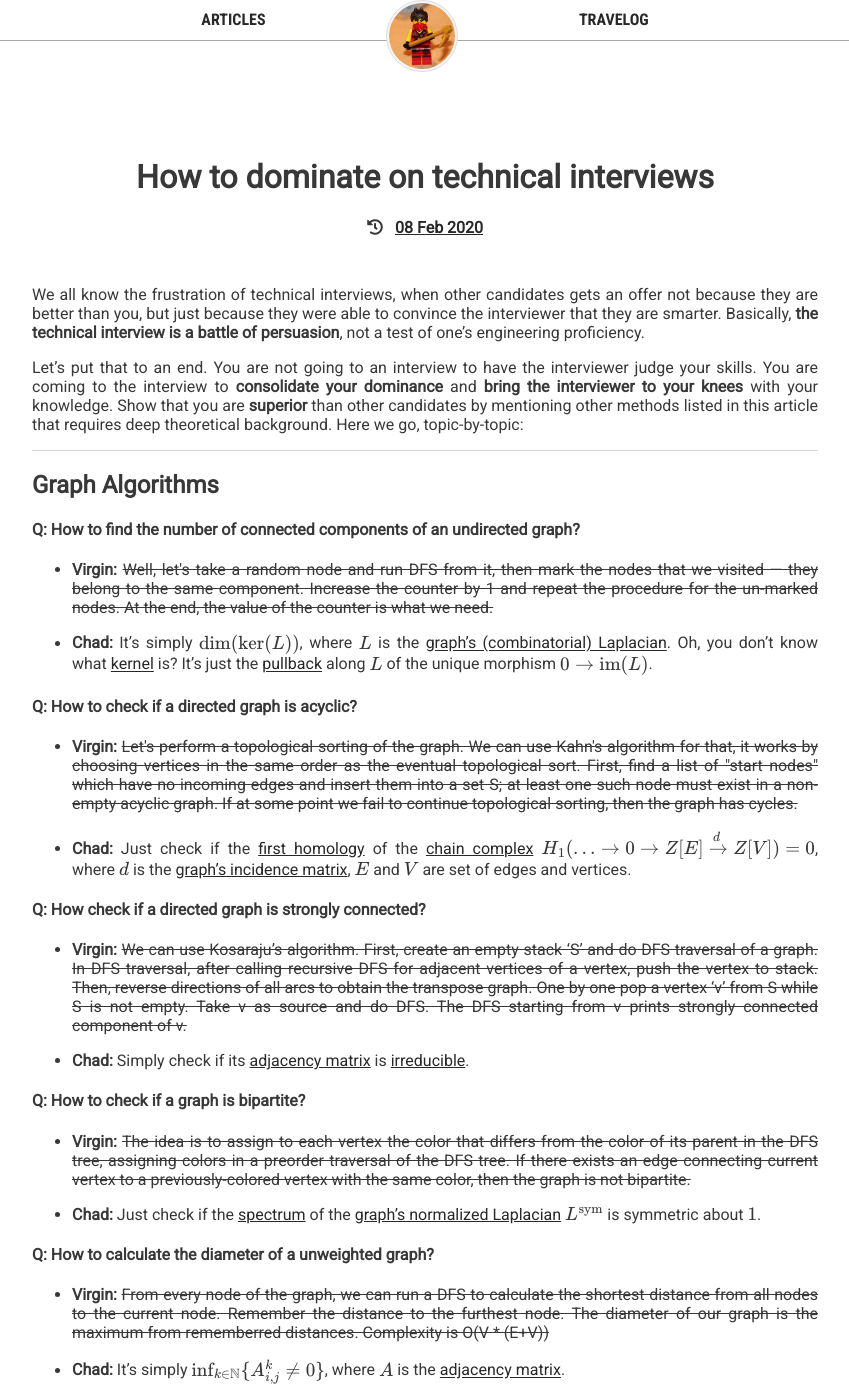
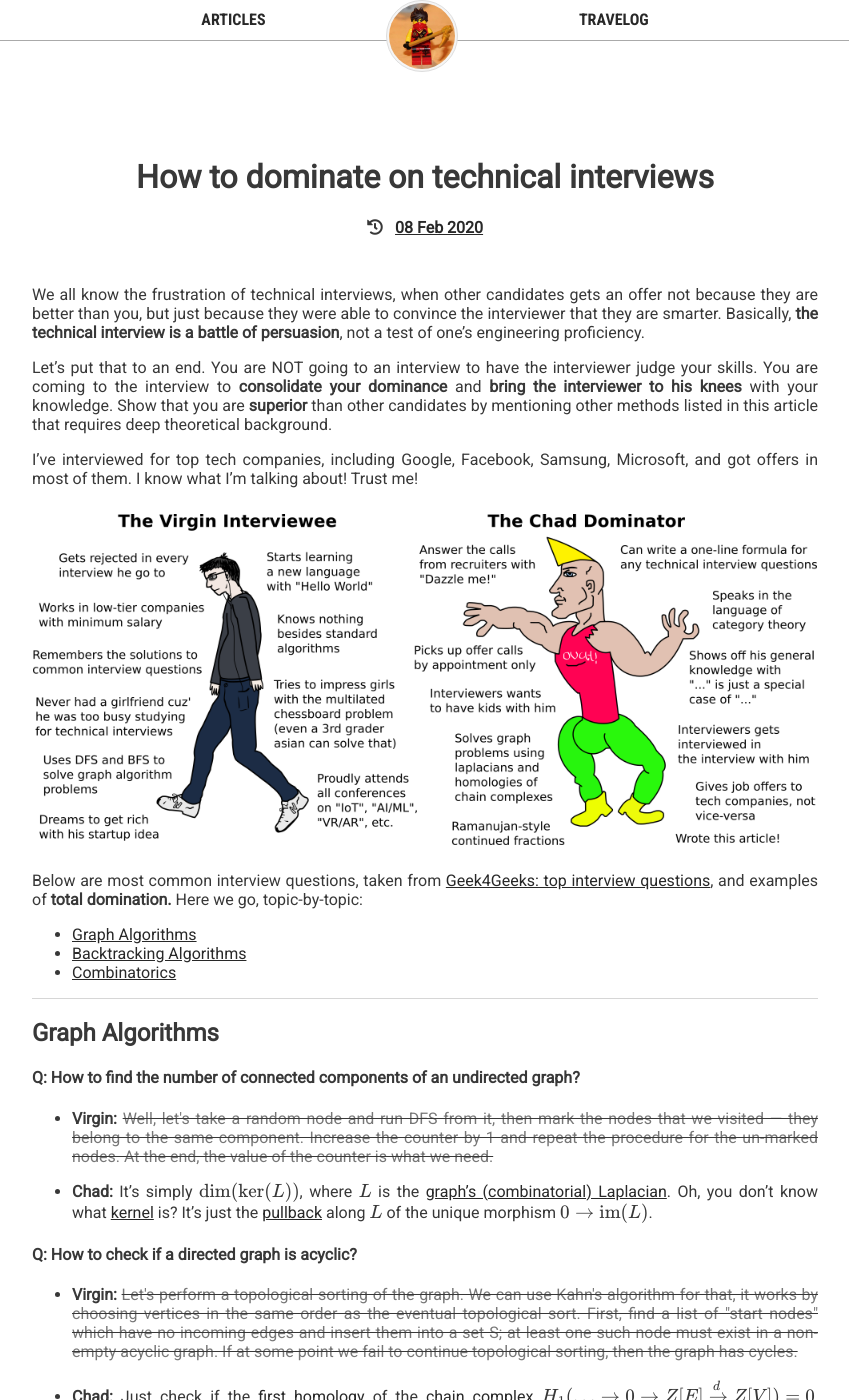
Before and after one commit to hav4ik/hav4ik.github.io, a Jekyll site: the page built from articles/_posts/2020-02-08-how-to-dominate-on-tech-interviews.md, in a window 1280 px wide and 1400 px high. Shown: the whole window, without its empty margins (215-1064 px from the left). Built offline with Jekyll 4.4.1, drawn with Linux system fonts in a browser that asks for light colours; nearby versions of some CDN libraries; formulas are drawn with MathJax 3; comment, search, counter and statistics services are not loaded; some of the changed text lies outside the part shown.

Commit message:
Added more memes

```diff
--- a/articles/_posts/2020-02-08-how-to-dominate-on-tech-interviews.md
+++ b/articles/_posts/2020-02-08-how-to-dominate-on-tech-interviews.md
@@ -4,54 +4,69 @@
 type: "article"
 title: "How to dominate on technical interviews"
 image:
-  feature: "articles/images/2020-02-08-how-to-dominate-on-tech-interviews/trollfacaaaae.jpg"
+  feature: "articles/images/2020-02-08-how-to-dominate-on-tech-interviews/virgin_vs_chad_interview.png"
   display: false
-commits: https://github.com/hav4ik/hav4ik.github.io/commits/master/articles/_posts/2019-01-07-lorenz-attractor.md
+commits: https://github.com/hav4ik/hav4ik.github.io/commits/master/articles/_posts/2020-02-08-how-to-dominate-on-tech-interviews.md
 tags: [math]
-excerpt: "Do you want to dominate your interviewer? Wanna bring him to your knees? Make him think that you're superior? I'll tell you how!"
+excerpt: "Do you want to dominate your interviewer? Wanna bring him to his knees? Make him think that you're superior? I'll tell you how!"
 comments: true
-hidden: true
 ---
 
 We all know the frustration of technical interviews, when other candidates gets an offer not because they are better than you, but just because they were able to convince the interviewer that they are smarter. Basically, **the technical interview is a battle of persuasion**, not a test of one's engineering proficiency.
 
-Let's put that to an end. You are not going to an interview to have the interviewer judge your skills. You are coming to the interview to **consolidate your dominance** and **bring the interviewer to your knees** with your knowledge. Show that you are **superior** than other candidates by mentioning other methods listed in this article that requires deep theoretical background. Here we go, topic-by-topic:
+Let's put that to an end. You are NOT going to an interview to have the interviewer judge your skills. You are coming to the interview to **consolidate your dominance** and **bring the interviewer to his knees** with your knowledge. Show that you are **superior** than other candidates by mentioning other methods listed in this article that requires deep theoretical background.
+
+I've interviewed for top tech companies, including Google, Facebook, Samsung, Microsoft, and got offers in most of them. I know what I'm talking about! Trust me!
+
+
+{% capture imblock1 %}
+    {{ site.url }}/articles/images/2020-02-08-how-to-dominate-on-tech-interviews/virgin_vs_chad_interview.png
+{% endcapture %}
+{% include gallery images=imblock1 cols=1 %}
+
+
+Below are most common interview questions, taken from [Geek4Geeks: top interview questions][geek-for-geeks-questions], and examples of **total domination.** Here we go, topic-by-topic:
+
+* [Graph Algorithms](#graph-algorithms)
+* [Backtracking Algorithms](#backtracking-algorithms)
+* [Combinatorics](#combinatorics)
 
 --------------------------------------------------
 
+<a name="graph-algorithms"></a>
 ## Graph Algorithms
 
 #### Q: How to find the number of connected components of an undirected graph?
 
-*  **Virgin:** <s>Well, let's take a random node and run DFS from it, then mark the nodes that we visited &mdash; they belong to the same component. Increase the counter by 1 and repeat the procedure for the un-marked nodes. At the end, the value of the counter is what we need.</s>
+*  **Virgin:** <s><font color="#777">Well, let's take a random node and run DFS from it, then mark the nodes that we visited &mdash; they belong to the same component. Increase the counter by 1 and repeat the procedure for the un-marked nodes. At the end, the value of the counter is what we need.</font></s>
 
 *  **Chad:** It's simply $$\dim(\ker(L))$$, where $$L$$ is the [graph's (combinatorial) Laplacian][wiki-graph-laplacian]. Oh, you don't know what [kernel][nlab-kernel] is? It's just the [pullback][nlab-pullback] along $$L$$ of the unique morphism $$0 \to \text{im}(L)$$.
 
 
 #### Q: How to check if a directed graph is acyclic?
 
-* **Virgin:** <s>Let's perform a topological sorting of the graph. We can use Kahn's algorithm for that, it works by choosing vertices in the same order as the eventual topological sort. First, find a list of "start nodes" which have no incoming edges and insert them into a set S; at least one such node must exist in a non-empty acyclic graph. If at some point we fail to continue topological sorting, then the graph has cycles.</s>
+* **Virgin:** <s><font color="#777">Let's perform a topological sorting of the graph. We can use Kahn's algorithm for that, it works by choosing vertices in the same order as the eventual topological sort. First, find a list of "start nodes" which have no incoming edges and insert them into a set S; at least one such node must exist in a non-empty acyclic graph. If at some point we fail to continue topological sorting, then the graph has cycles.</font></s>
 
 * **Chad:** Just check if the [first homology][nlab-homology] of the [chain complex][nlab-chain-complex] $$\textstyle H_1(\ldots \to 0 \to Z[E] \xrightarrow{d} Z[V]) = 0$$, where $$d$$ is the [graph's incidence matrix][wiki-incidence-matrix], $$E$$ and $$V$$ are set of edges and vertices.
 
 
 #### Q: How check if a directed graph is strongly connected?
 
-* **Virgin:** <s>We can use Kosaraju’s algorithm. First, create an empty stack ‘S’ and do DFS traversal of a graph. In DFS traversal, after calling recursive DFS for adjacent vertices of a vertex, push the vertex to stack. Then, reverse directions of all arcs to obtain the transpose graph. One by one pop a vertex ‘v’ from S while S is not empty. Take v as source and do DFS. The DFS starting from v prints strongly connected component of v.</s>
+* **Virgin:** <s><font color="#777">We can use Kosaraju’s algorithm. First, create an empty stack ‘S’ and do DFS traversal of a graph. In DFS traversal, after calling recursive DFS for adjacent vertices of a vertex, push the vertex to stack. Then, reverse directions of all arcs to obtain the transpose graph. One by one pop a vertex ‘v’ from S while S is not empty. Take v as source and do DFS. The DFS starting from v prints strongly connected component of v.</font></s>
 
 * **Chad:** Simply check if its [adjacency matrix][wiki-adjacency-matrix] is [irreducible][wolfram-irreducible-matrix].
 
 
 #### Q: How to check if a graph is bipartite?
 
-* **Virgin:** <s>The idea is to assign to each vertex the color that differs from the color of its parent in the DFS tree, assigning colors in a preorder traversal of the DFS tree. If there exists an edge connecting current vertex to a previously-colored vertex with the same color, then the graph is not bipartite.</s>
+* **Virgin:** <s><font color="#777">The idea is to assign to each vertex the color that differs from the color of its parent in the DFS tree, assigning colors in a preorder traversal of the DFS tree. If there exists an edge connecting current vertex to a previously-colored vertex with the same color, then the graph is not bipartite.</font></s>
 
 * **Chad:** Just check if the [spectrum][wiki-spectrum-of-a-matrix] of the [graph's normalized Laplacian][wiki-graph-laplacian] $$L^{\text{sym}}$$ is symmetric about $$1$$.
 
 
 #### Q: How to calculate the diameter of a unweighted graph?
 
-* **Virgin:** <s> From every node of the graph, we can run a DFS to calculate the shortest distance from all nodes to the current node. Remember the distance to the furthest node. The diameter of our graph is the maximum from rememberred distances. Complexity is O(V * (E+V))</s>
+* **Virgin:** <s><font color="#777"> From every node of the graph, we can run a DFS to calculate the shortest distance from all nodes to the current node. Remember the distance to the furthest node. The diameter of our graph is the maximum from rememberred distances. Complexity is O(V * (E+V))</font></s>
 
 * **Chad:** It's simply $$\inf_{k \in \mathbb{N}} \{ A^k_{i,j} \ne 0 \}$$, where $$A$$ is the [adjacency matrix][wiki-adjacency-matrix].
 
@@ -59,25 +74,26 @@
 
 ----------------------------------------------
 
+<a name="backtracking-algorithms"></a>
 ## Backtracking algorithms
 
 #### Q: How to find the solutions for a Sudoku puzzle?
 
-* **Virgin:** <s>Like all other Backtracking problems, we can solve Sudoku by one by one assigning numbers to empty cells. Before assigning a number, we check whether it is safe to assign. We basically check that the same number is not present in the current row, current column and current 3X3 subgrid. After checking for safety, we assign the number, and recursively check whether this assignment leads to a solution or not. If the assignment doesn’t lead to a solution, then we try the next number for the current empty cell. And if none of the number (1 to 9) leads to a solution, we return false.</s>
+* **Virgin:** <s><font color="#777">Like all other Backtracking problems, we can solve Sudoku by one by one assigning numbers to empty cells. Before assigning a number, we check whether it is safe to assign. We basically check that the same number is not present in the current row, current column and current 3X3 subgrid. After checking for safety, we assign the number, and recursively check whether this assignment leads to a solution or not. If the assignment doesn’t lead to a solution, then we try the next number for the current empty cell. And if none of the number (1 to 9) leads to a solution, we return false.</font></s>
 
 * **Chad:** It's just points in the [vanishing locus][nlab-vanishing-locus] of [ideal][nlab-ideal] $$I$$ generated by [uni-][wolfram-univariate-polynomial] and [bi-nomials][wolfram-bivariate-polynomial] imposed by puzzle rules. Simply calculate the shape of the [reduced Gröbner basis][wiki-groebner-basis] of $$I + \langle \{x_i - a_i\}_{i \in L}\rangle$$, where $$\{a_i\}_{i\in L}$$ are pre-assigned values &mdash; the solution can be read off from it. [*(source)*][sol-sudoku]
 
 
 #### Q: How to check if a graph is Hamiltonian (has a path that visits each vertex exactly once)?
 
-* **Virgin:** <s>Create an empty path array and add vertex 0 to it. Add other vertices, starting from the vertex 1. Before adding a vertex, check for whether it is adjacent to the previously added vertex and not already added. If we find such a vertex, we add the vertex as part of the solution. If we do not find a vertex then we return false.</s>
+* **Virgin:** <s><font color="#777">Create an empty path array and add vertex 0 to it. Add other vertices, starting from the vertex 1. Before adding a vertex, check for whether it is adjacent to the previously added vertex and not already added. If we find such a vertex, we add the vertex as part of the solution. If we do not find a vertex then we return false.</font></s>
 
 * **Chad:** Compute it's [first homology group][nlab-homology] of it. If it's not [torsion-free][wiki-torsion-free], then it's not Hamiltonian. [*(source)*][sol-hamilton]
 
 
 #### Q: Place $$n$$ queens on an $$n \times n$$ chessboard such that no two queens attack each other.
 
-* **Virgin:** <s>(1) Start in the leftmost column. (2) If all queens are placed then return true. (3) Try all rows in the current column. Do following for every tried row. (3a) If the queen can be placed safely in this row then mark this [row, column] as part of the solution and recursively check if placing queen here leads to a solution. (3b) If placing the queen in [row, column] leads to a solution then return true. (3c) If placing queen doesn't lead to a solution then unmark this [row, column] and go to step (3a) to try other rows. If all rows have been tried and nothing worked, return false to trigger backtracking.</s>
+* **Virgin:** <s><font color="#777">(1) Start in the leftmost column. (2) If all queens are placed then return true. (3) Try all rows in the current column. Do following for every tried row. (3a) If the queen can be placed safely in this row then mark this [row, column] as part of the solution and recursively check if placing queen here leads to a solution. (3b) If placing the queen in [row, column] leads to a solution then return true. (3c) If placing queen doesn't lead to a solution then unmark this [row, column] and go to step (3a) to try other rows. If all rows have been tried and nothing worked, return false to trigger backtracking.</font></s>
 
 * **Chad:** Construct a $$n \times n$$ [magic square][wiki-magic-square] (e.g. using a combination of [de la Loubère][wiki-siamese-method] and [LUX][wolfram-magic-square] methods). Replace each entry $$a_{ij}$$ with $$b_{ij} \equiv a_{ij} \mod n + 1$$. Every row, comlumn, and modular diagonal yields a superimposable solutions for $$n$$-queens. [*(source)*][sol-nqueens]
 
@@ -85,29 +101,42 @@
 
 --------------------------------------------------
 
+<a name="combinatorics"></a>
 ## Combinatorics
 
 #### Q: In how many ways one can choose $$k$$ items from $$n$$ items?
 
-* **Virgin:** <s>You take the total number of permutations. Then, you divide it by the number of ways to arange the first k elements (the chosen elements), and divide that to the number of ways to arange the last n-k elements, the ones that we don't choose. So, the formula is n! / (k! (n-k)!).</s>
+* **Virgin:** <s><font color="#777">You take the total number of permutations. Then, you divide it by the number of ways to arange the first k elements (the chosen elements), and divide that to the number of ways to arange the last n-k elements, the ones that we don't choose. So, the formula is n! / (k! (n-k)!).</font></s>
 
 * **Chad:** Just compute the [residue][wiki-residue] $$\displaystyle \frac{1}{2\pi i} \oint \frac{(1 + z)^n\,dz}{z^{k+1}}$$ around $$0$$ (e.g. using [Gauss-Legendre][wiki-gauss-legendre-integration]). [*(source)*][wiki-egorychev-method]
 
 
 #### Q: What is the number of expressions containing $$n$$ pairs of parentheses which are correctly matched?
 
-* **Virgin:** <s>This is the n-th Catalan Number, which can be calculated recursively. The leftmost opening parenthesis l corresponds to certain closing bracket r, which divides the sequence into 2 parts which in turn should be a correct sequence of brackets. Thus formula is also divided into 2 parts. If we denote k=r−l−1, then for fixed r, there will be exactly C_k * C_{n−1−k} such bracket sequences. Summing this over all admissible k′s, we get the recurrence relation on C_n.</s>
+* **Virgin:** <s><font color="#777">This is the n-th Catalan Number, which can be calculated recursively. The leftmost opening parenthesis l corresponds to certain closing bracket r, which divides the sequence into 2 parts which in turn should be a correct sequence of brackets. Thus formula is also divided into 2 parts. If we denote k=r−l−1, then for fixed r, there will be exactly C_k * C_{n−1−k} such bracket sequences. Summing this over all admissible k′s, we get the recurrence relation on C_n.</font></s>
 
 * **Chad:** Calculate the [generating function][nlab-generating-function] of it using the [continued fraction][nlab-continued-fraction] $$\textstyle \cfrac{1}{1-\cfrac{z^2}{1-\cfrac{z^2}{\dots}}}\,.$$ [*(source)*][sol-catalan]
 
 
 #### Q: What is the number of permutation of $$n$$ elements such that no element appears in its original position?
 
-* **Virgin:** <s>There are n – 1 ways for element 0. Let 0 be placed at index i. There are now two possibilities, depending on whether or not element i is placed at 0 in return. If i is placed at 0, it is equivalent to solving the problem for n-2 elements as two elements have just swapped their positions. Otherwise, it is equivalent to solving the problem for n-1 elements as now there are n-1 elements, n-1 positions and every element has n-2 choices. The recursive relation is D(n) = (n - 1) * [D(n - 1) + D(n - 2)].</s>
+* **Virgin:** <s><font color="#777">There are n – 1 ways for element 0. Let 0 be placed at index i. There are now two possibilities, depending on whether or not element i is placed at 0 in return. If i is placed at 0, it is equivalent to solving the problem for n-2 elements as two elements have just swapped their positions. Otherwise, it is equivalent to solving the problem for n-1 elements as now there are n-1 elements, n-1 positions and every element has n-2 choices. The recursive relation is D(n) = (n - 1) * [D(n - 1) + D(n - 2)].</font></s>
 
 * **Chad:** Just compute the [generating function][nlab-generating-function] of it, which is simply $$\textstyle \cfrac{1}{1-\cfrac{1^2 z^2}{1-2z-\cfrac{2^2 z^2}{\dots}}}\,.$$ [*(source)*][sol-derangements]
 
 
+
+------------------------------------------------------
+
+## Conclusion
+
+This is just a trolling article that I wrote for fun, so please don't use this in your technical interviews (especially if you REALLY want to get the job). Be nice and respectful to your interviewers &mdash; they are very nice and smart people, just trying to find a good fit for their team.
+
+Special thanks to **@Quantum** and **Pochekay Nikolai** for suggesting some of the stuffs above. By the way, I am looking for more unexpected answers to common technical interviews. So, if you have any &mdash; please suggest in the comments below!
+
+
+
+[geek-for-geeks-questions]: https://www.geeksforgeeks.org/top-10-algorithms-in-interview-questions/
 
 [nlab-chain-complex]: https://ncatlab.org/nlab/show/chain+complex
 [nlab-continued-fraction]: https://ncatlab.org/nlab/show/continued+fraction
@@ -135,7 +164,6 @@
 [wolfram-univariate-polynomial]: http://mathworld.wolfram.com/UnivariatePolynomial.html
 [wolfram-bivariate-polynomial]: http://mathworld.wolfram.com/BivariatePolynomial.html
 
-
 [sol-catalan]: http://algo.inria.fr/flajolet/Publications/Flajolet80b.pdf
 [sol-derangements]: http://algo.inria.fr/flajolet/Publications/Flajolet80b.pdf
 [sol-hamilton]: https://arxiv.org/pdf/1912.06603.pdf
```
Also changed, not shown: articles/images/2020-02-08-how-to-dominate-on-tech-interviews/virgin_vs_chad_interview.png (added).
